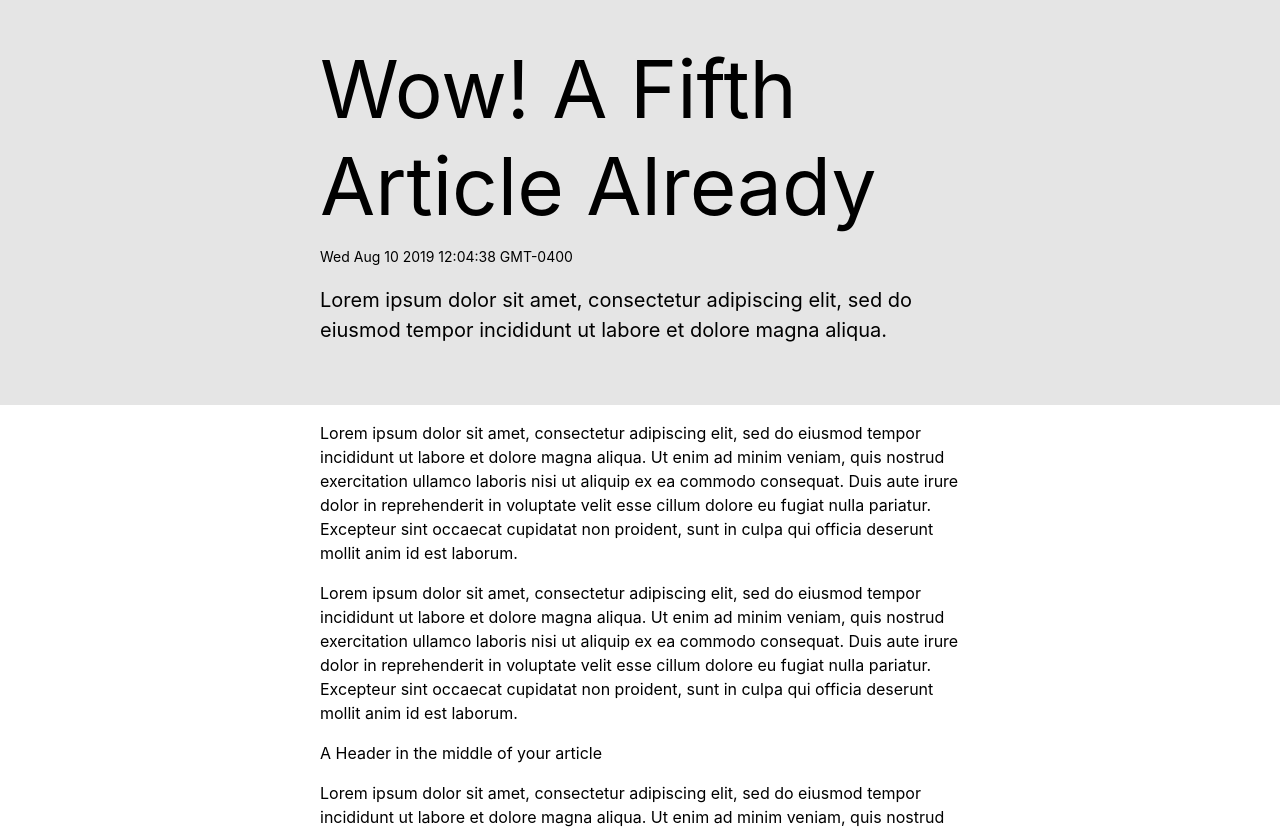
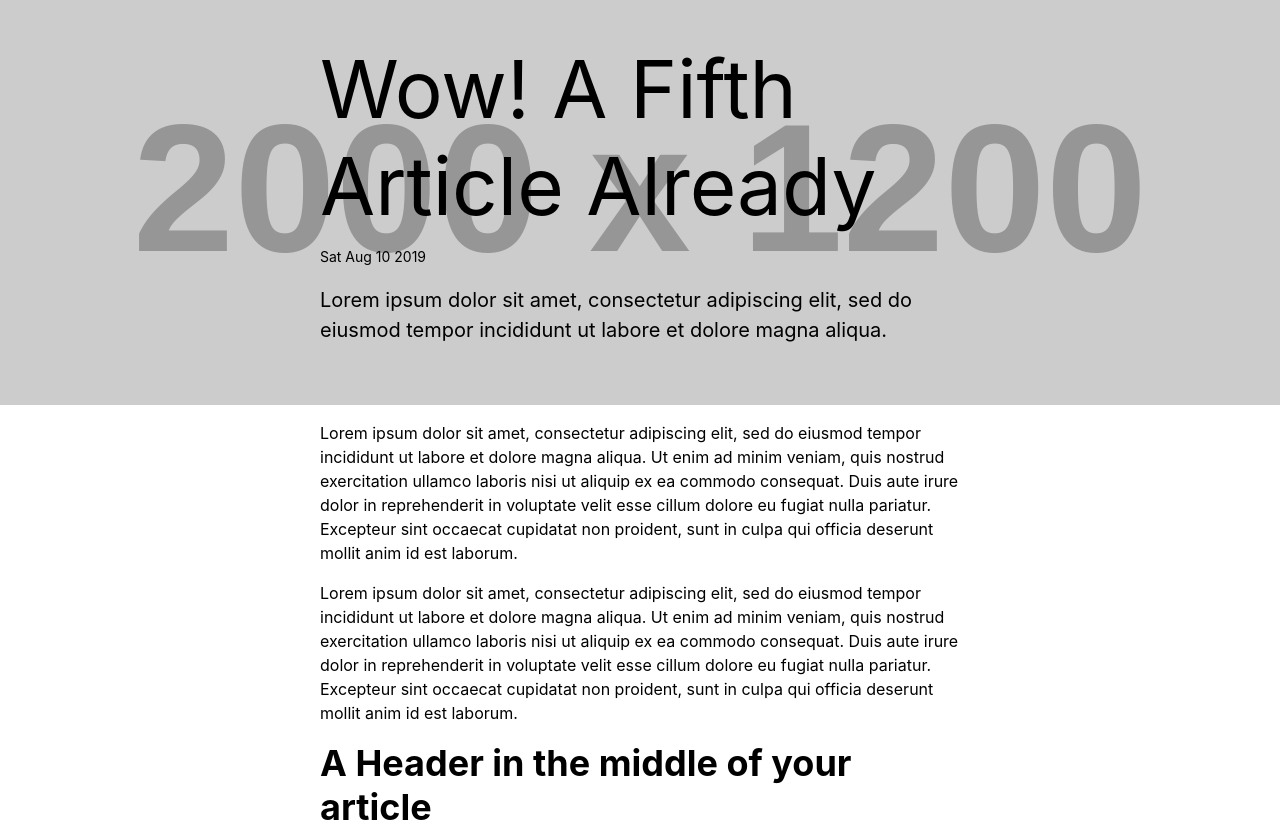
Before and after one commit to jayres/Dynamic-Web-Fall-2021-Exercise-One, a React (Create React App) app: page /article/article-five in a window 1280 px wide. Shown: the top 829 px of the page. Built offline with nearby package versions, Linux system fonts and the light colour scheme.

Commit message:
whatdvbnsdfliuj

```diff
--- a/src/components/ArticleCard.js
+++ b/src/components/ArticleCard.js
@@ -1,6 +1,9 @@
 import React from "react";
 
 function ArticleCard({ article }) {
+  const newDate = new Date(article.publishedDate); // type Date
+  const dateString = newDate.toDateString();
+
   return (
     <div className="ArticleCardWrapper">
       <div className="ArticleCardImage">
@@ -8,10 +11,10 @@
       </div>
       <div className="ArticleCardText">
         <h2 className="ArticleCardTitle">{article.title}</h2>
-        <p className="ArticleCardDate">{article.publishedDate}</p>
+        <p className="ArticleCardDate">{dateString}</p>
         <p className="ArticleCardBlurb">{article.blurb}</p>
         <p className="ArticleCardLink">
-          <a href="#">Read More</a>
+          <a href={`/article/${article.id}`}>Read More</a>
         </p>
       </div>
     </div>
--- a/src/containers/Article.js
+++ b/src/containers/Article.js
@@ -12,19 +12,39 @@
     setArticle(dataToSet);
   }, [id]);
 
+  const newDate = new Date(article.publishedDate); // type Date
+  const dateString = newDate.toDateString();
+
   return (
     <main>
-      <section className="ArticleHeader">
+      <section
+        className="ArticleHeader"
+        style={{
+          backgroundImage: `url('${article.image && article.image.url}')`,
+          backgroundPosition: "center",
+          backgroundSize: "cover",
+        }}
+      >
         <div className="ArticleHeaderText">
           <h1 className="HeaderOneStyle">{article.title}</h1>
-          <p className="ArticleCardDate">{article.publishedDate}</p>
+          <p className="ArticleCardDate">{dateString}</p>
           <p className="ArticleHeaderBlurb">{article.blurb}</p>
         </div>
       </section>
       <section className="ArticleText">
         {article.articleText &&
           article.articleText.map((text, i) => {
-            return <p key={i}>{text.data}</p>;
+            const type = text.type;
+            switch (type) {
+              case "p":
+                return <p key={i}>{text.data}</p>;
+              case "h2":
+                return <h2 key={i}>{text.data}</h2>;
+              case "h3":
+                return <h3 key={i}>{text.data}</h3>;
+              default:
+                return <p key={i}>{text.data}</p>;
+            }
           })}
       </section>
     </main>
```
